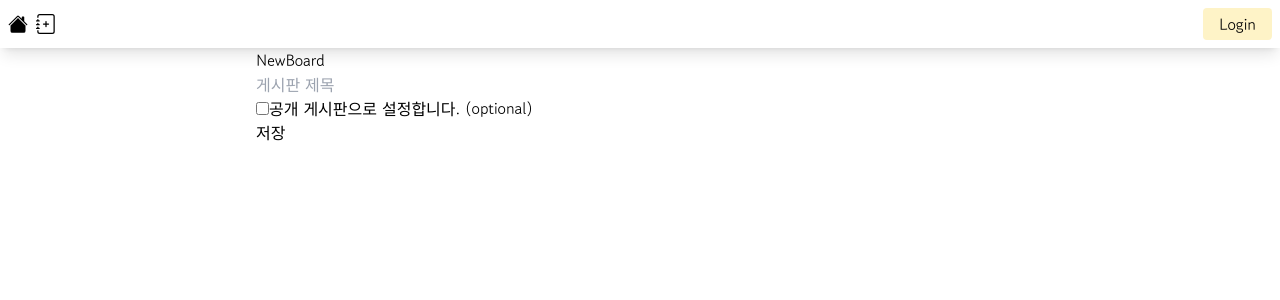
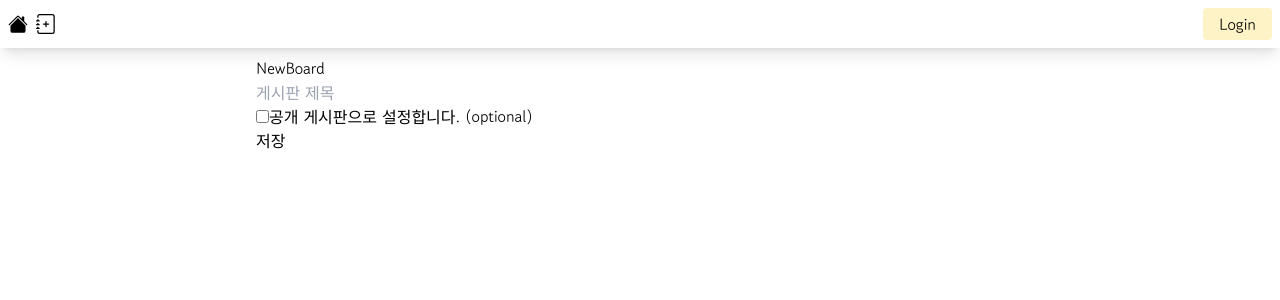
Before and after one commit to Cattamoo/anything, a React (Create React App) app: page /board/new in a window 1280 px wide. Shown: the top 300 px of the page. Built offline with nearby package versions, Linux system fonts and the light colour scheme; no server answers; the database is empty.

Commit message:
PageLayout에 margin top 추가

```diff
--- a/src/components/layout/PageLayout.tsx
+++ b/src/components/layout/PageLayout.tsx
@@ -7,7 +7,7 @@
 
 export default function PageLayout({ children, className = '' }: Props) {
 	return (
-		<div className={`max-w-screen-md w-full ${className}`}>
+		<div className={`max-w-screen-md w-full mt-2 ${className}`}>
 			{ children }
 		</div>
 	);
```
